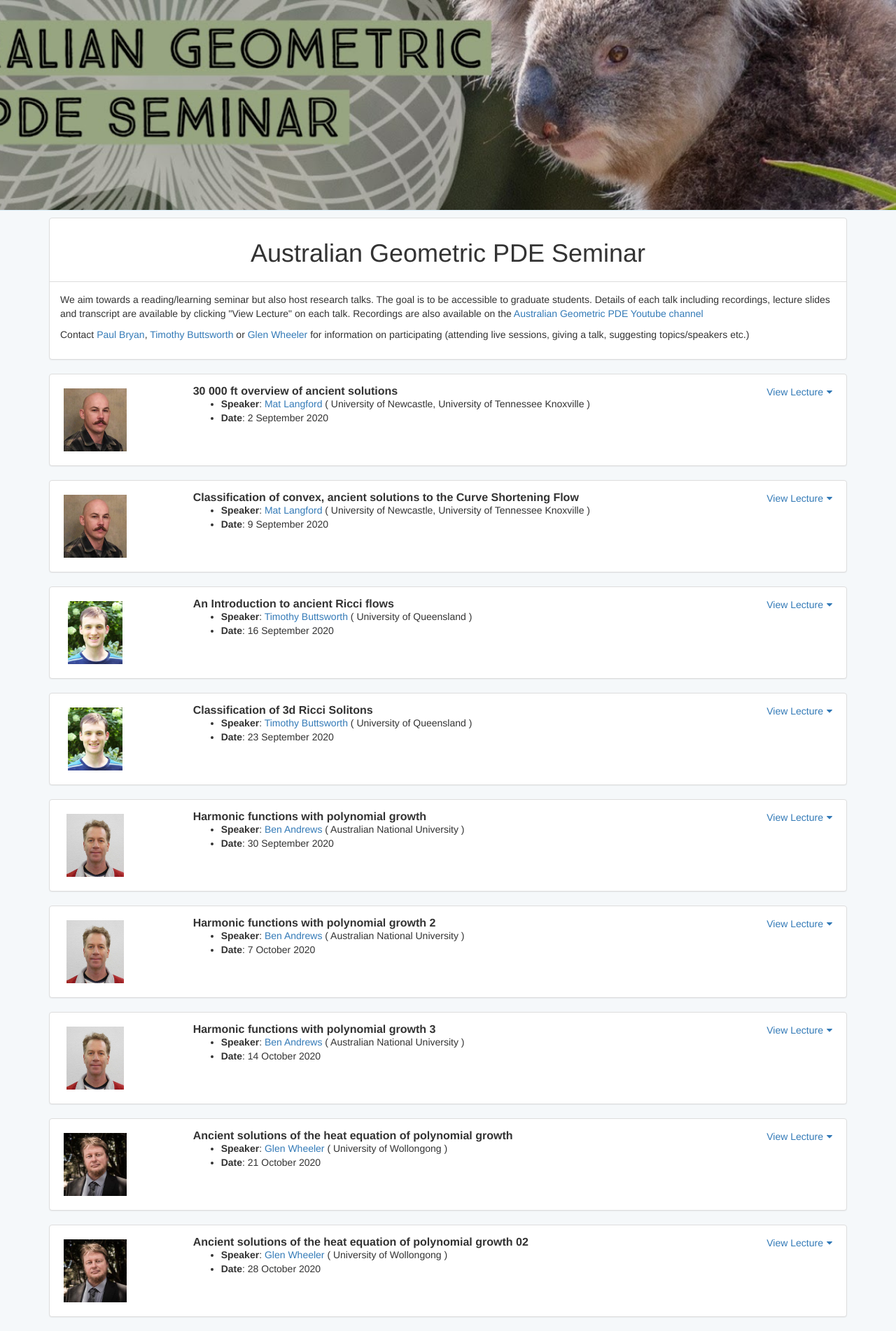
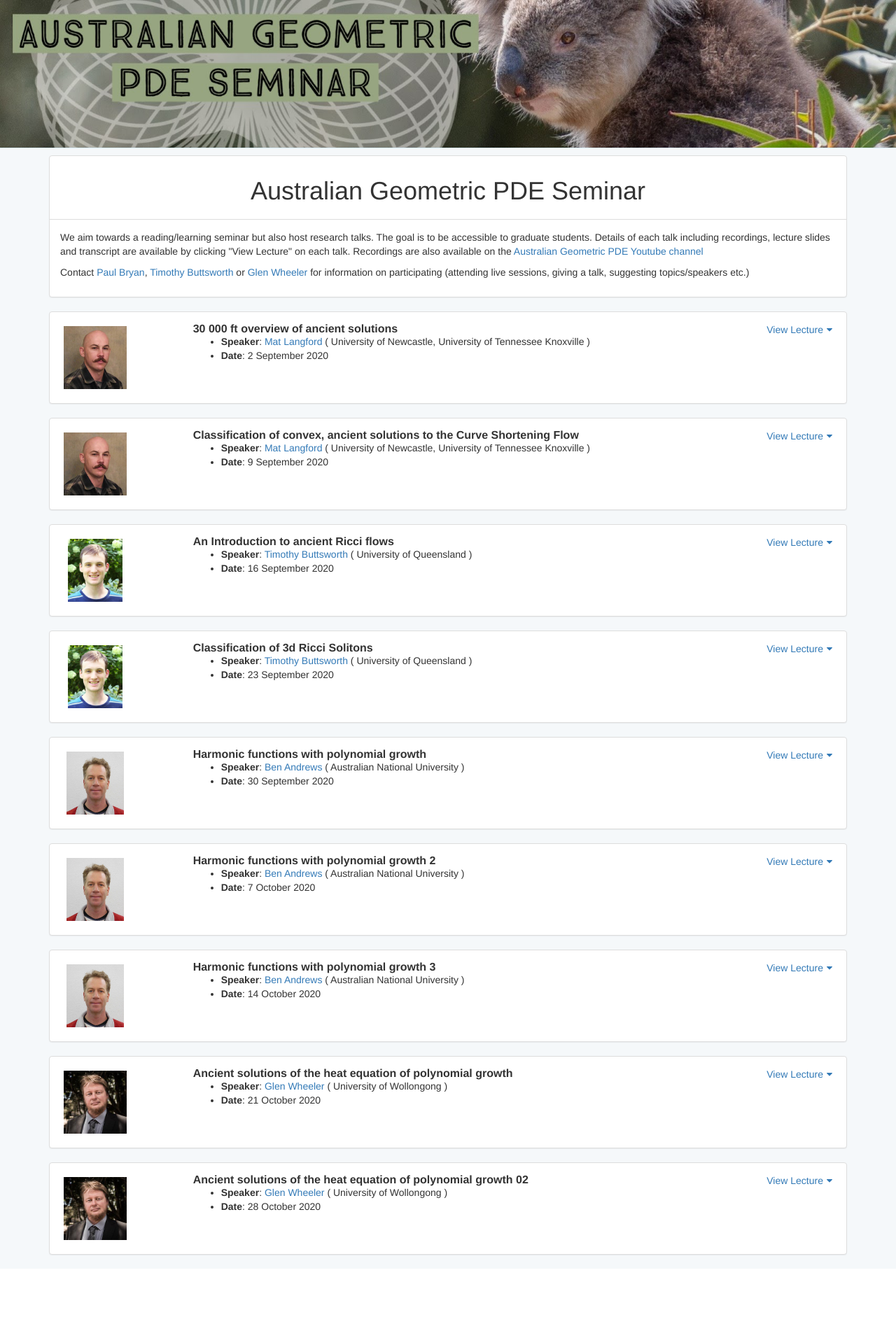
Before and after one commit to oz-geom-pde/oz-geom-pde.github.io, a Jekyll site: the page built from index.html, in a window 1280 px wide. Shown: the whole page at 70% size. Built offline with Jekyll 4.4.1, drawn with Linux system fonts in a browser that asks for light colours; after the commit the page ends 1813 px from its top, so only the background shows below that.

Commit message:
Changed masthead to keep aspect and prevent cropping.

```diff
--- a/css/style.css
+++ b/css/style.css
@@ -4,7 +4,7 @@
 /* Custom CSS */
 
 .masthead {
-  height: 300px;
+  height: 16.5vw;
   width: 100%;
   background: url("{{ site.banner-img }}") top center no-repeat;
   margin: 0 auto;
```
